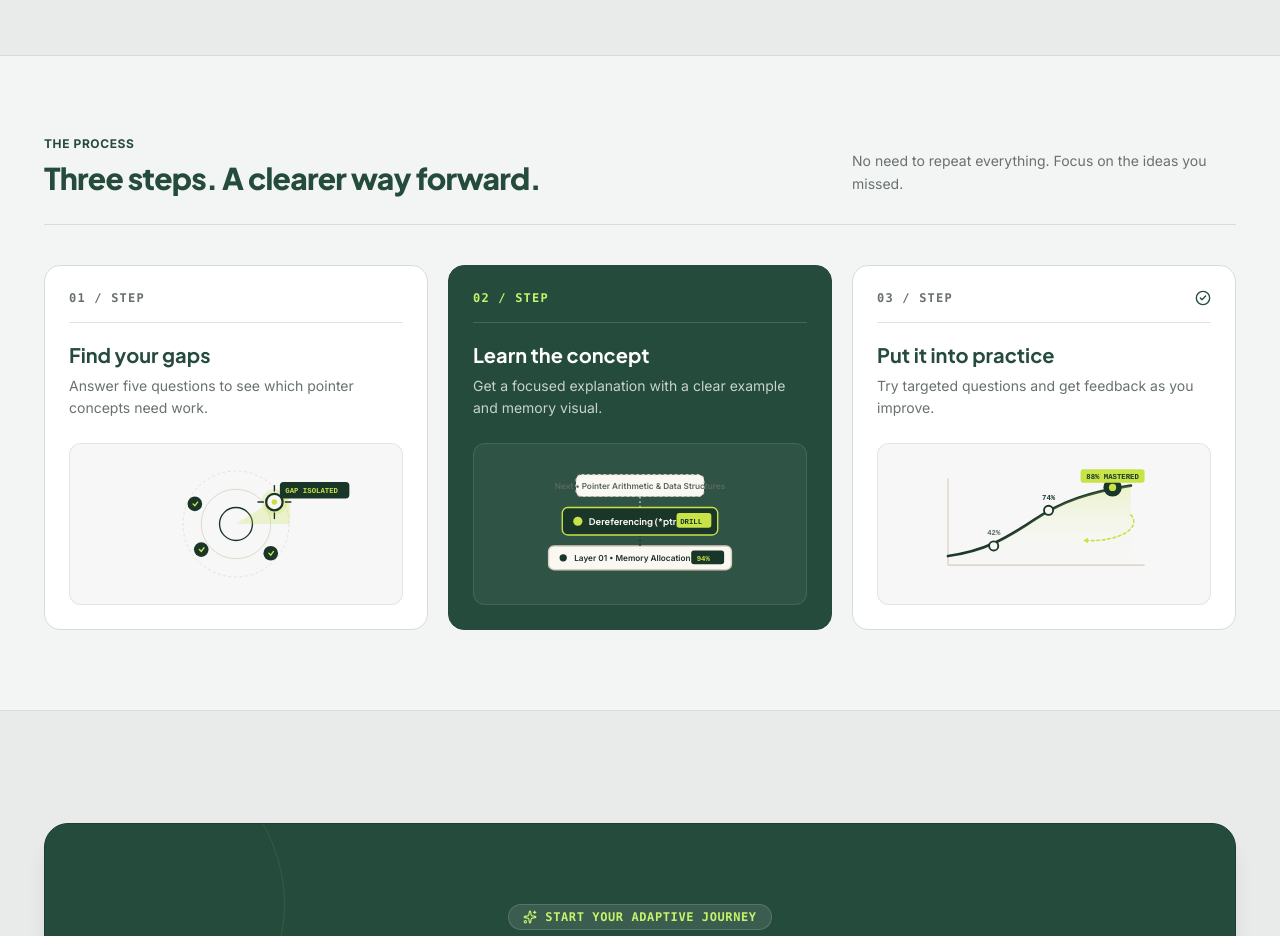
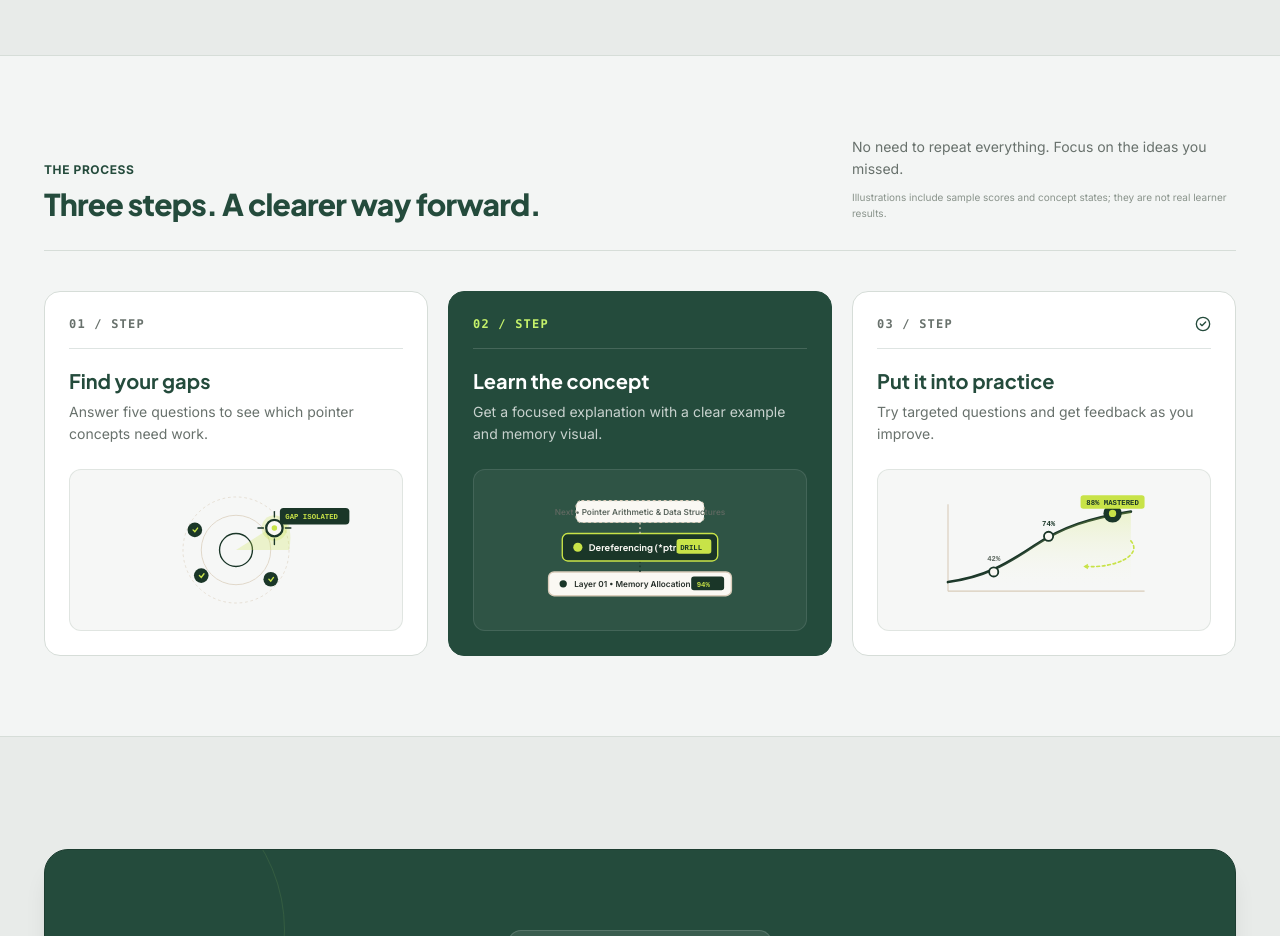
Before and after one commit to hanisnaff/Lumora, a React (Vite) app: page / in a window 1280 px wide. Shown: the part 860-1796 px from the top of the page. Built offline with nearby package versions, Linux system fonts and the light colour scheme; no server answers.

Commit message:
Disclose sample values in homepage process illustrations

```diff
--- a/src/components/HowItWorks.tsx
+++ b/src/components/HowItWorks.tsx
@@ -14,7 +14,10 @@ export const HowItWorks: React.FC = () => (
     <div className="mx-auto max-w-[1240px] px-6">
       <div className="mb-10 flex flex-col justify-between gap-3 border-b border-[#D6DDD8] pb-7 sm:flex-row sm:items-end">
         <div><p className="mb-2 text-xs font-bold uppercase tracking-wider text-[#244B3C]">The process</p><h2 className="font-heading text-3xl font-extrabold tracking-tight text-[#244B3C]">Three steps. A clearer way forward.</h2></div>
-        <p className="max-w-sm text-sm leading-relaxed text-[#68716C]">No need to repeat everything. Focus on the ideas you missed.</p>
+        <div className="max-w-sm">
+          <p className="text-sm leading-relaxed text-[#68716C]">No need to repeat everything. Focus on the ideas you missed.</p>
+          <p className="mt-2 text-[10px] leading-relaxed text-[#89938B]">Illustrations include sample scores and concept states; they are not real learner results.</p>
+        </div>
       </div>
       <div className="grid grid-cols-1 gap-5 lg:grid-cols-3">
         {steps.map((step, index) => (
```
